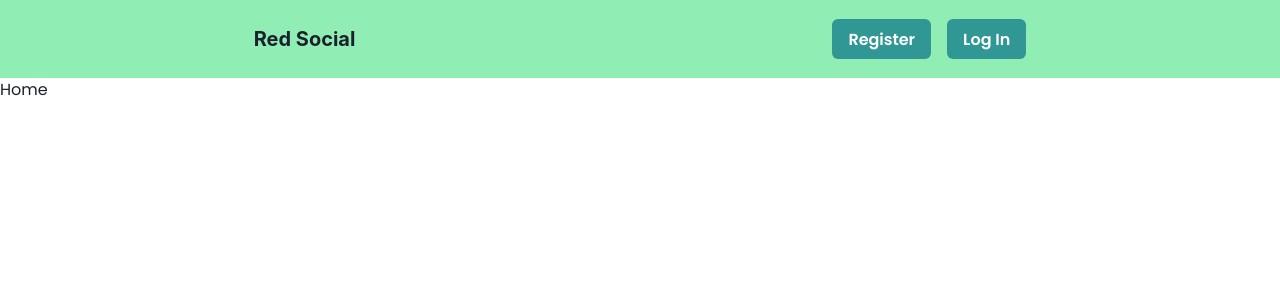
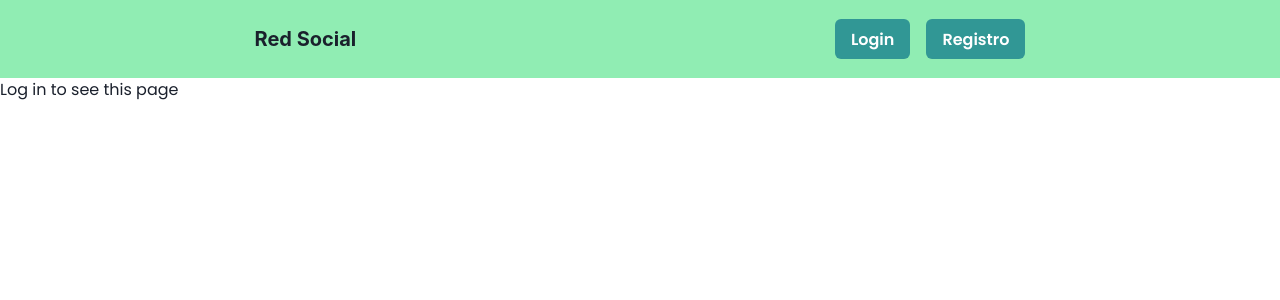
Before and after one commit to valpas312/redsocial, a React (Vite) app in the folder redsocial/: page / in a window 1280 px wide. Shown: the top 300 px of the page. Built offline with nearby package versions, Linux system fonts and the light colour scheme.

Commit message:
Se agrego un contexto para el inicio de sesion y se crearon custom hooks para rutas privadas

```diff
--- a/redsocial/src/App.jsx
+++ b/redsocial/src/App.jsx
@@ -1,13 +1,20 @@
 import React from 'react'
 import Router from './components/Router'
 import {QueryClient, QueryClientProvider} from 'react-query'
+import { createContext } from 'react'
 
 const queryClient = new QueryClient()
+export const contexto = createContext()
 
 const App = () => {
+
+  const [user, setUser] = React.useState({})
+
   return <>
     <QueryClientProvider client={queryClient}>
+    <contexto.Provider value={[user, setUser]}>
     <Router/>
+    </contexto.Provider>
     </QueryClientProvider>
   </>
 }
--- a/redsocial/src/components/NavBar.jsx
+++ b/redsocial/src/components/NavBar.jsx
@@ -1,15 +1,33 @@
-import React from "react";
-import { Flex, Box, Heading, Spacer, ButtonGroup, Button } from "@chakra-ui/react";
+import React, {useContext} from "react";
+import { Flex, Heading, ButtonGroup, Button } from "@chakra-ui/react";
 import { Link } from "react-router-dom";
+import { contexto } from "../App";
 
 const NavBar = () => {
+
+  const [user, setUser] = useContext(contexto)
+
   return (
     <>
       <Flex alignItems="center" gap="2" justifyContent="space-around" p="1.2rem" bg="whatsapp.200">
           <Heading size="md">Red Social</Heading>
         <ButtonGroup gap="2">
-          <Button colorScheme="teal"><Link to="/register">Register</Link></Button>
-          <Button colorScheme="teal"><Link to="/login">Log In</Link></Button>
+          {
+            Object.keys(user).length !== 0
+            ? (
+              <>
+                <Button colorScheme="teal" as={Link} to="/">Home</Button>
+                <Button colorScheme="teal" as={Link} to="/perfil">Perfil</Button>
+                <Button onClick={() => setUser({})} colorScheme="teal" as={Link} to="/login">Logout</Button>
+              </>
+            )
+            : (
+              <>
+                <Button colorScheme="teal" as={Link} to="/login">Login</Button>
+                <Button colorScheme="teal" as={Link} to="/registro">Registro</Button>
+              </>
+            )
+          }
         </ButtonGroup>
       </Flex>
     </>
--- a/redsocial/src/components/Router.jsx
+++ b/redsocial/src/components/Router.jsx
@@ -5,17 +5,21 @@ import Home from '../pages/Home';
 import Login from '../pages/Login';
 import Register from '../pages/Register';
 import NotFound from '../pages/NotFound';
+import Perfil from '../pages/Perfil';
 
 import NavBar from './NavBar';
+
+import useElement from '../hooks/useElement';
 
 const Router = () => {
   return <>
     <BrowserRouter>
         <NavBar/>
         <Routes>
-            <Route path="/" element={<Home />} />
+            <Route path="/" element={ useElement(Home) } />
             <Route path="/login" element={<Login />} />
-            <Route path="register" element={<Register />} />
+            <Route path="/register" element={<Register />} />
+            <Route path="/perfil" element={useElement(Perfil)} />
             <Route path="*" element={<NotFound />} />
         </Routes>
     </BrowserRouter>
--- /dev/null
+++ b/redsocial/src/hooks/useElement.js
@@ -0,0 +1,15 @@
+import { useContext } from "react";
+import { contexto } from "../App";
+
+const useElement = (e) => {
+
+    const [user, setUser] = useContext(contexto);
+
+    if (user.name) {
+        return `<${e}/>`;
+    } else {
+        return "Log in to see this page";
+    }
+}
+
+export default useElement;
--- a/redsocial/src/pages/Home.jsx
+++ b/redsocial/src/pages/Home.jsx
@@ -1,8 +1,10 @@
 import React from 'react'
+import { Link } from 'react-router-dom'
 
 const Home = () => {
   return <>
     <h1>Home</h1>
+    <Link to="/perfil">Ir al perfil</Link>
   </>
 }
 
--- a/redsocial/src/pages/Login.jsx
+++ b/redsocial/src/pages/Login.jsx
@@ -1,32 +1,34 @@
-import React, { useEffect, useState } from "react";
+import React, { useEffect, useState, useContext } from "react";
 import useAxios from "../hooks/useAxios";
 import { Button, Input, Text } from "@chakra-ui/react";
 import { useNavigate } from "react-router-dom";
+import { contexto } from "../App";
 
 const Login = () => {
+  const [user, setUser] = useContext(contexto);
 
   const navigate = useNavigate();
 
   const [name, setName] = useState("");
   const [password, setPassword] = useState("");
 
-  const [data, setData] = useState()
-
-  const [user, setUser] = useState();
+  const [data, setData] = useState();
 
   useEffect(() => {
-    useAxios.get('usuario/lista')
+    useAxios
+      .get("usuario/lista")
       .then((response) => {
-        setData(response.data)
-        console.log(data)
+        setData(response.data);
       })
       .catch((error) => {
-        console.log(error)
-      })
+        console.log(error);
+      });
   }, []);
 
   const isEqual = (name, password) => {
-    return data.find((user) => user.name === name && user.password === password);
+    return data.find(
+      (user) => user.name === name && user.password === password
+    );
   };
 
   const handleSubmit = (e) => {
@@ -35,12 +37,8 @@ const Login = () => {
     const user = isEqual(name, password);
 
     user
-    ? (
-      alert("Login successful"),
-      navigate("/"),
-      setUser(user)
-      )
-    : alert("Login failed");
+      ? (alert("Login successful"), navigate("/"), setUser(user))
+      : alert("Login failed");
 
     setName("");
     setPassword("");
@@ -78,11 +76,7 @@ const Login = () => {
             onChange={(event) => setPassword(event.target.value)}
           />
         </div>
-        <Button
-          colorScheme="teal"
-          variant="outline"
-          type="submit"
-        >
+        <Button colorScheme="teal" variant="outline" type="submit">
           Login
         </Button>
       </form>
--- /dev/null
+++ b/redsocial/src/pages/Perfil.jsx
@@ -0,0 +1,15 @@
+import React, {useContext} from 'react'
+import {contexto} from '../App'
+
+const Perfil = () => {
+
+    const [user, setUser] = useContext(contexto)
+
+  return <>
+    <h1>Perfil</h1>
+    <p>{user.name}</p>
+    <p>{user.email}</p>
+  </>
+}
+
+export default Perfil
--- a/redsocial/src/pages/Register.jsx
+++ b/redsocial/src/pages/Register.jsx
@@ -27,7 +27,7 @@ const Register = () => {
         console.log(response.data);
         setUser(response.data);
         alert("Register successful");
-        navigate("/");
+        navigate("/login");
       })
       .catch((error) => {
         console.log(error);
```
